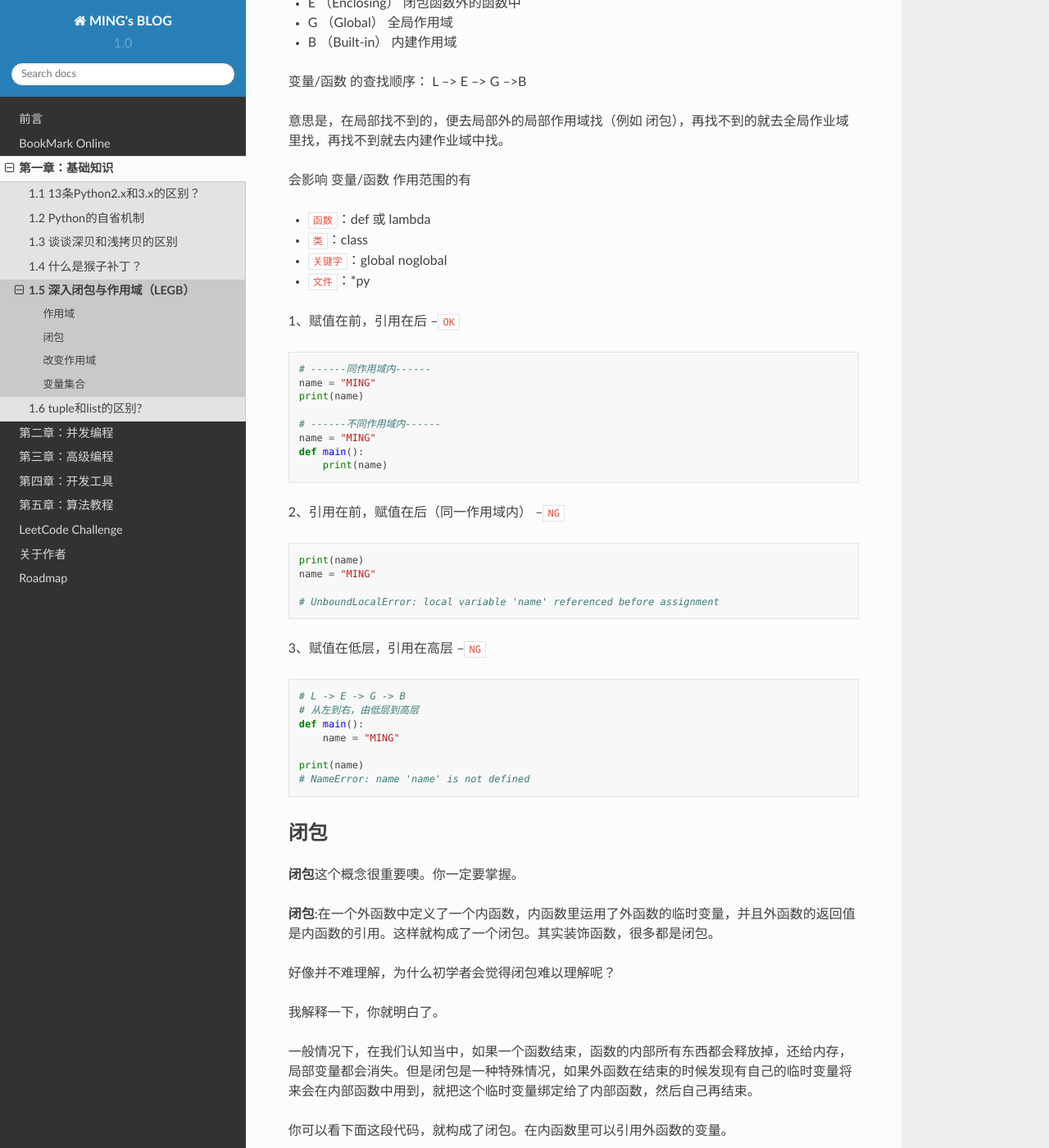
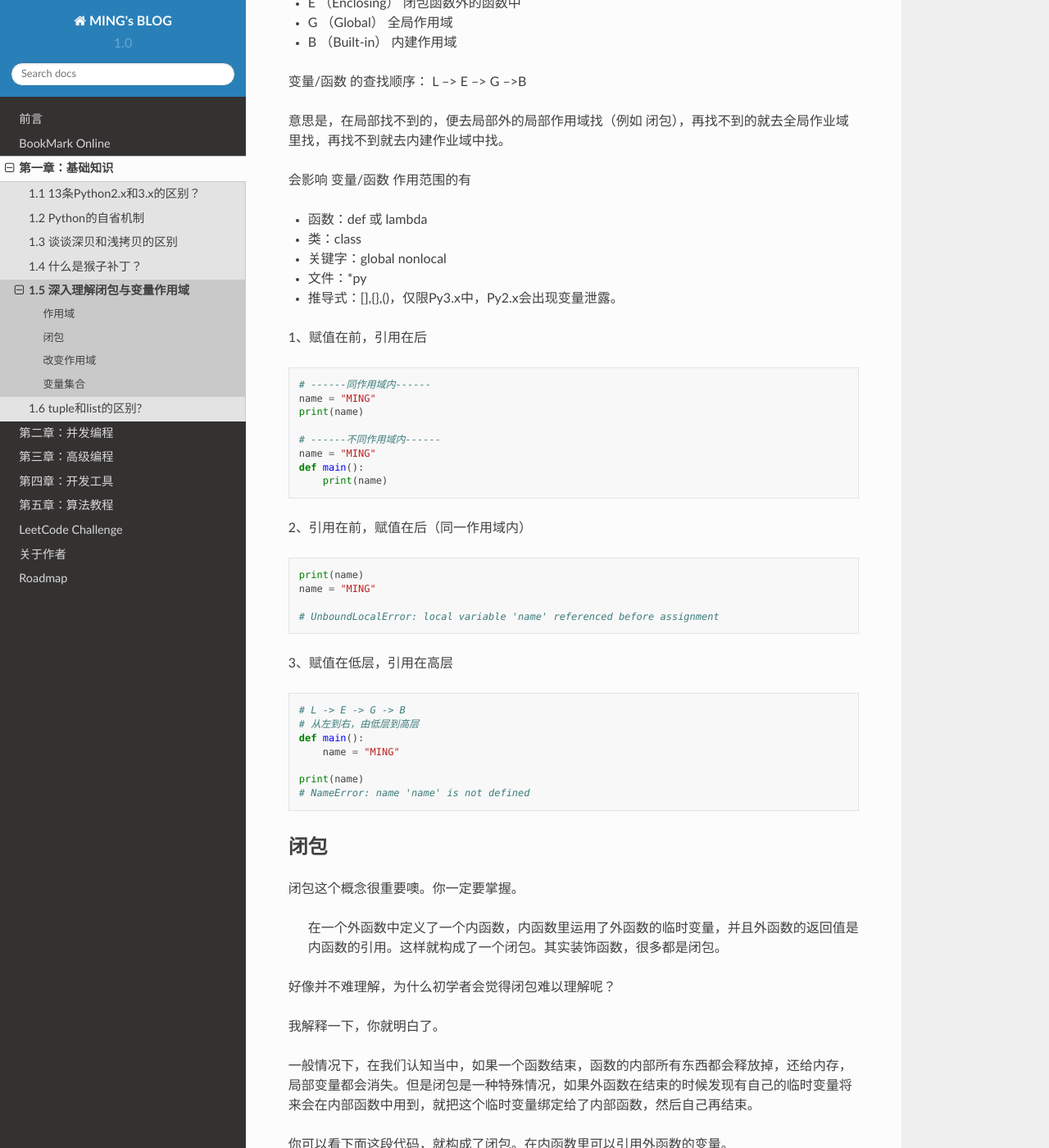
Before and after one commit to zhengpanone/MING-BLOG, a Sphinx documentation site: the page built from source/c01/c01_05.md, in a window 1280 px wide and 1400 px high, scrolled down 307 px. Shown: the whole window at 82% size. Built offline with Sphinx 7.4.7 and the Read the Docs theme 2.0.0, drawn with Linux system fonts in a browser that asks for light colours; some of the changed text lies outside the part shown.

Commit message:
修改笔误

````diff
--- a/source/c01/c01_05.md
+++ b/source/c01/c01_05.md
@@ -1,4 +1,5 @@
-# 1.5 深入闭包与作用域（LEGB）
+# 1.5 深入理解闭包与变量作用域
+
 
 ## 作用域
 
@@ -14,12 +15,13 @@ L –> E –> G –>B
 意思是，在局部找不到的，便去局部外的局部作用域找（例如 闭包），再找不到的就去全局作业域里找，再找不到就去内建作业域中找。
 
 会影响 变量/函数 作用范围的有
-- `函数`：def 或 lambda
-- `类`：class
-- `关键字`：global noglobal
-- `文件`：*py
+- 函数：def 或 lambda
+- 类：class
+- 关键字：global nonlocal
+- 文件：*py
+- 推导式：[],{},()，仅限Py3.x中，Py2.x会出现变量泄露。
 
-1、赋值在前，引用在后  --`OK`
+1、赋值在前，引用在后
 ```python
 # ------同作用域内------
 name = "MING"
@@ -30,14 +32,14 @@ name = "MING"
 def main():
     print(name)
 ```
-2、引用在前，赋值在后（同一作用域内）  --`NG`
+2、引用在前，赋值在后（同一作用域内）
 ```python
 print(name)
 name = "MING"
 
 # UnboundLocalError: local variable 'name' referenced before assignment
 ```
-3、赋值在低层，引用在高层  --`NG`
+3、赋值在低层，引用在高层
 ```python
 # L -> E -> G -> B
 # 从左到右，由低层到高层
@@ -51,9 +53,8 @@ print(name)
 
 ## 闭包
 
-**闭包**这个概念很重要噢。你一定要掌握。
-
-**闭包**:在一个外函数中定义了一个内函数，内函数里运用了外函数的临时变量，并且外函数的返回值是内函数的引用。这样就构成了一个闭包。其实装饰函数，很多都是闭包。
+闭包这个概念很重要噢。你一定要掌握。
+>在一个外函数中定义了一个内函数，内函数里运用了外函数的临时变量，并且外函数的返回值是内函数的引用。这样就构成了一个闭包。其实装饰函数，很多都是闭包。
 
 好像并不难理解，为什么初学者会觉得闭包难以理解呢？
 
````
